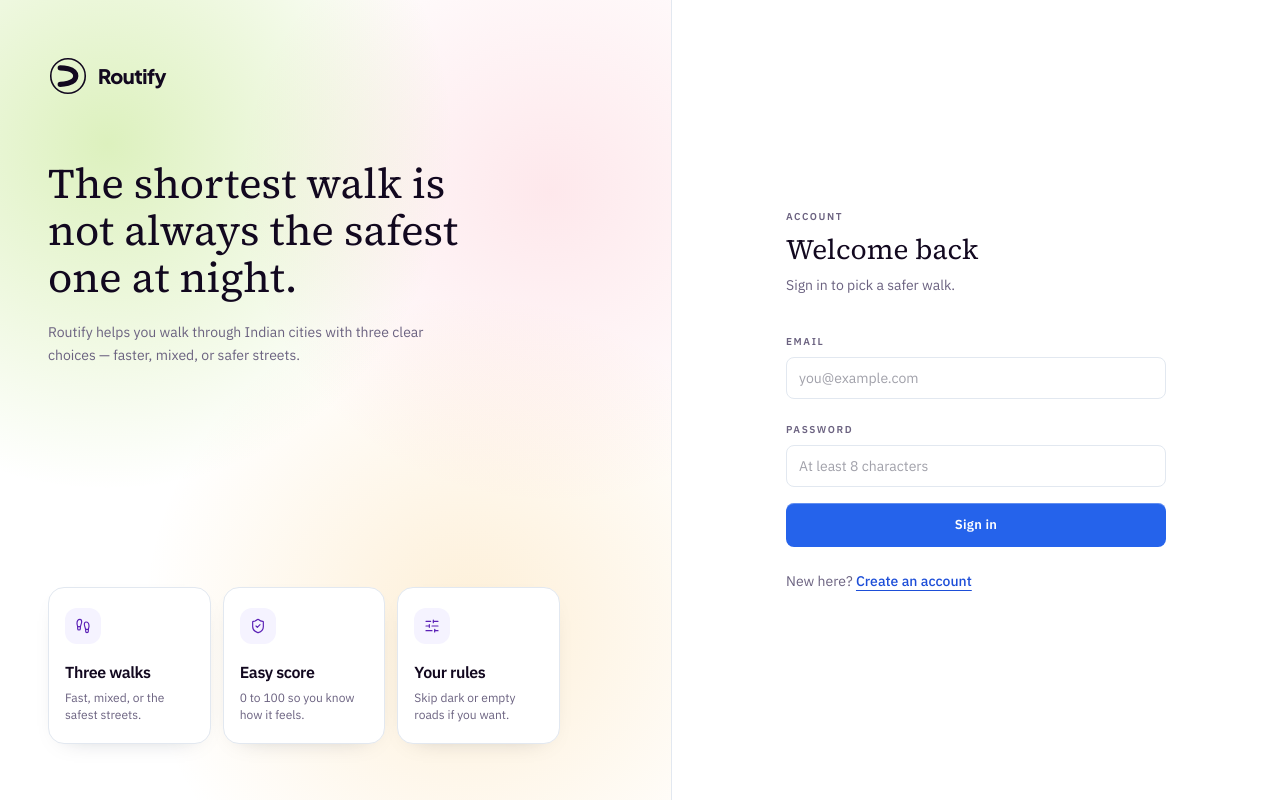
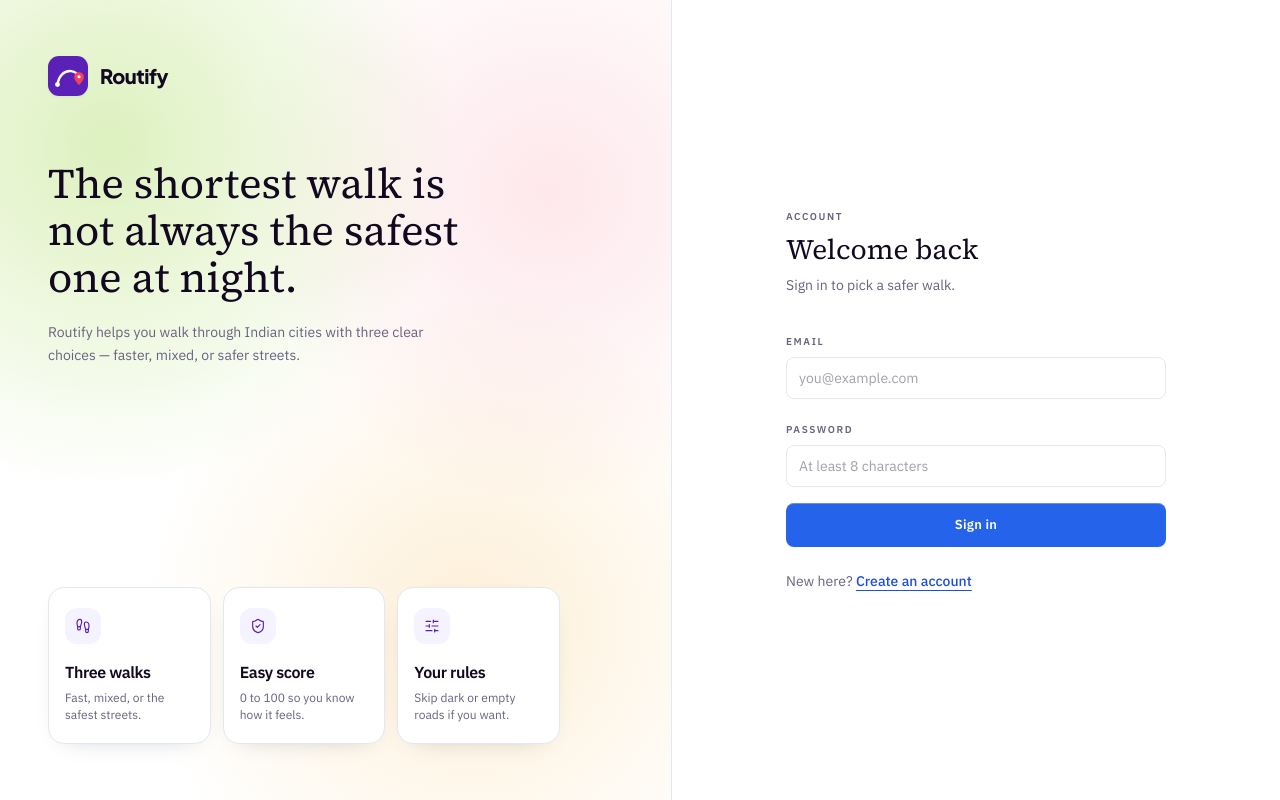
Before and after one commit to neelavradutta/Routify, a Next.js app in the folder web/: page /login in a window 1280 px wide. Built offline with nearby package versions, Linux system fonts and the light colour scheme; no server answers.

Commit message:
Refactor Logo component to directly include SVG icon, removing RoutifyMark dependency. Update SVG dimensions and styles for improved visual consistency.

```diff
--- a/web/components/Logo.tsx
+++ b/web/components/Logo.tsx
@@ -1,5 +1,3 @@
-import RoutifyMark from '@/components/RoutifyMark';
-
 type Props = {
   size?: number;
   withWord?: boolean;
@@ -14,8 +12,23 @@ export default function Logo({
   wordClass = 'font-brand text-[17px] font-extrabold leading-none tracking-tight text-ink',
 }: Props) {
   return (
-    <div className="flex items-center gap-2.5">
-      <RoutifyMark size={size} />
+    <div className="flex items-center gap-3">
+      <svg width={size} height={size} viewBox="0 0 40 40" fill="none" aria-hidden className="shrink-0 drop-shadow-sm">
+        <rect width="40" height="40" rx="11" fill="#5B21B6" />
+        <path
+          d="M9.5 28.5c1.2-8.2 6.4-14.2 13.8-13.4 4.6.5 7.2 3.8 7.7 8.2"
+          stroke="white"
+          strokeWidth="2.4"
+          strokeLinecap="round"
+          fill="none"
+        />
+        <circle cx="9.5" cy="28.5" r="2.4" fill="white" />
+        <path
+          d="M31 16.2c-2.7 0-4.9 2.1-4.9 4.7 0 3.5 4.9 8.1 4.9 8.1s4.9-4.6 4.9-8.1c0-2.6-2.2-4.7-4.9-4.7Z"
+          fill="#F43F5E"
+        />
+        <circle cx="31" cy="20.7" r="1.55" fill="white" />
+      </svg>
       {withWord ? (
         <div className="min-w-0">
           <p className={wordClass}>Routify</p>
--- a/web/components/RoutifyMark.tsx
+++ /dev/null
@@ -1,27 +0,0 @@
-type Props = {
-  size?: number;
-  className?: string;
-};
-
-/** Circular route mark — same icon as Routify wordmark. */
-export default function RoutifyMark({ size = 36, className = 'shrink-0 text-ink' }: Props) {
-  return (
-    <svg
-      width={size}
-      height={size}
-      viewBox="0 0 40 40"
-      fill="none"
-      aria-hidden
-      className={className}
-    >
-      <circle cx="20" cy="20" r="17.25" stroke="currentColor" strokeWidth="1.6" />
-      <path
-        d="M12.25 11.75C12.25 11.75 27.75 11.75 27.75 20C27.75 28.25 12.25 28.25 12.25 28.25"
-        stroke="currentColor"
-        strokeWidth="5.25"
-        strokeLinecap="round"
-        strokeLinejoin="round"
-      />
-    </svg>
-  );
-}
```
Also changed, not shown: web/app/icon.svg.
